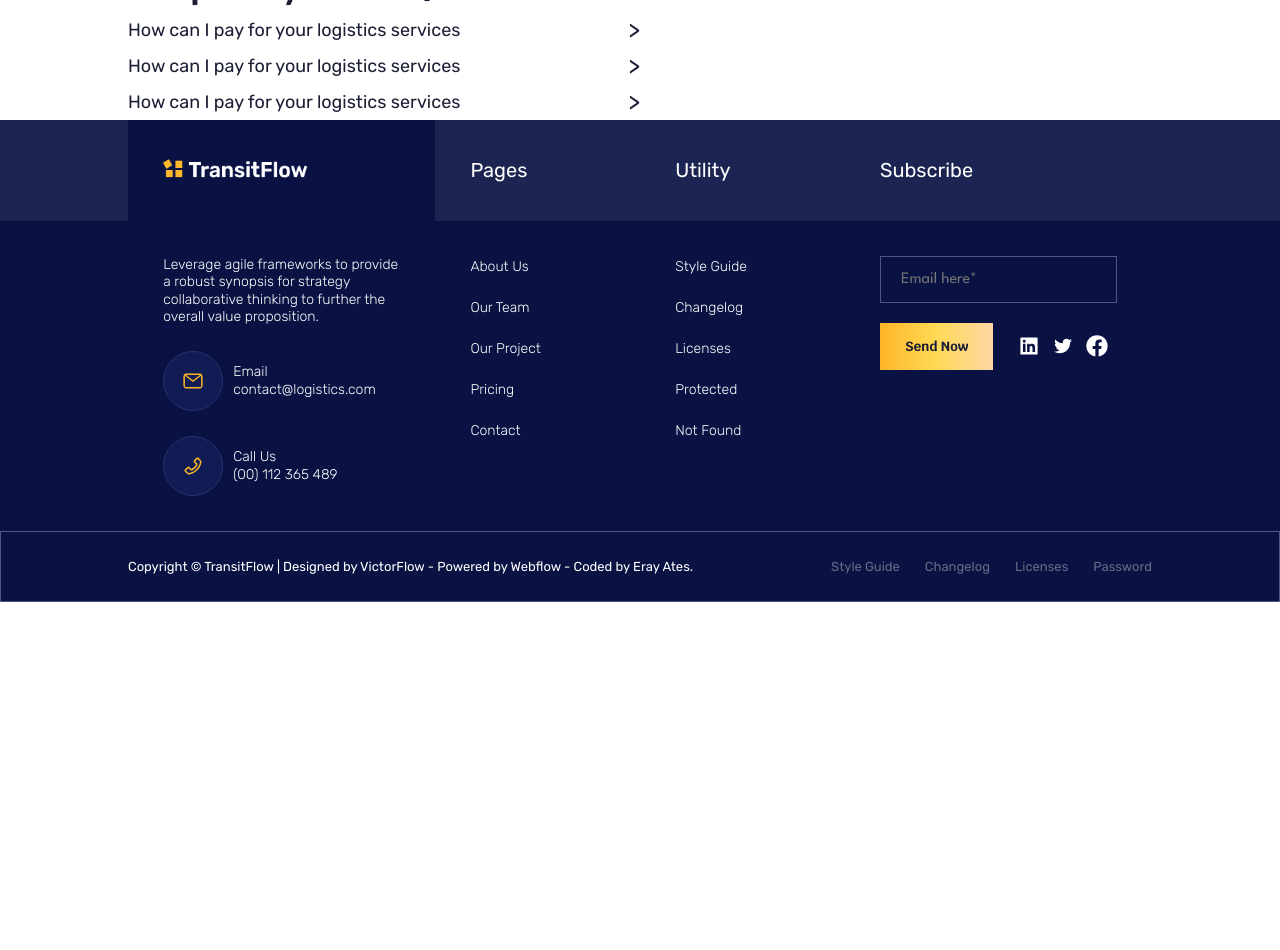
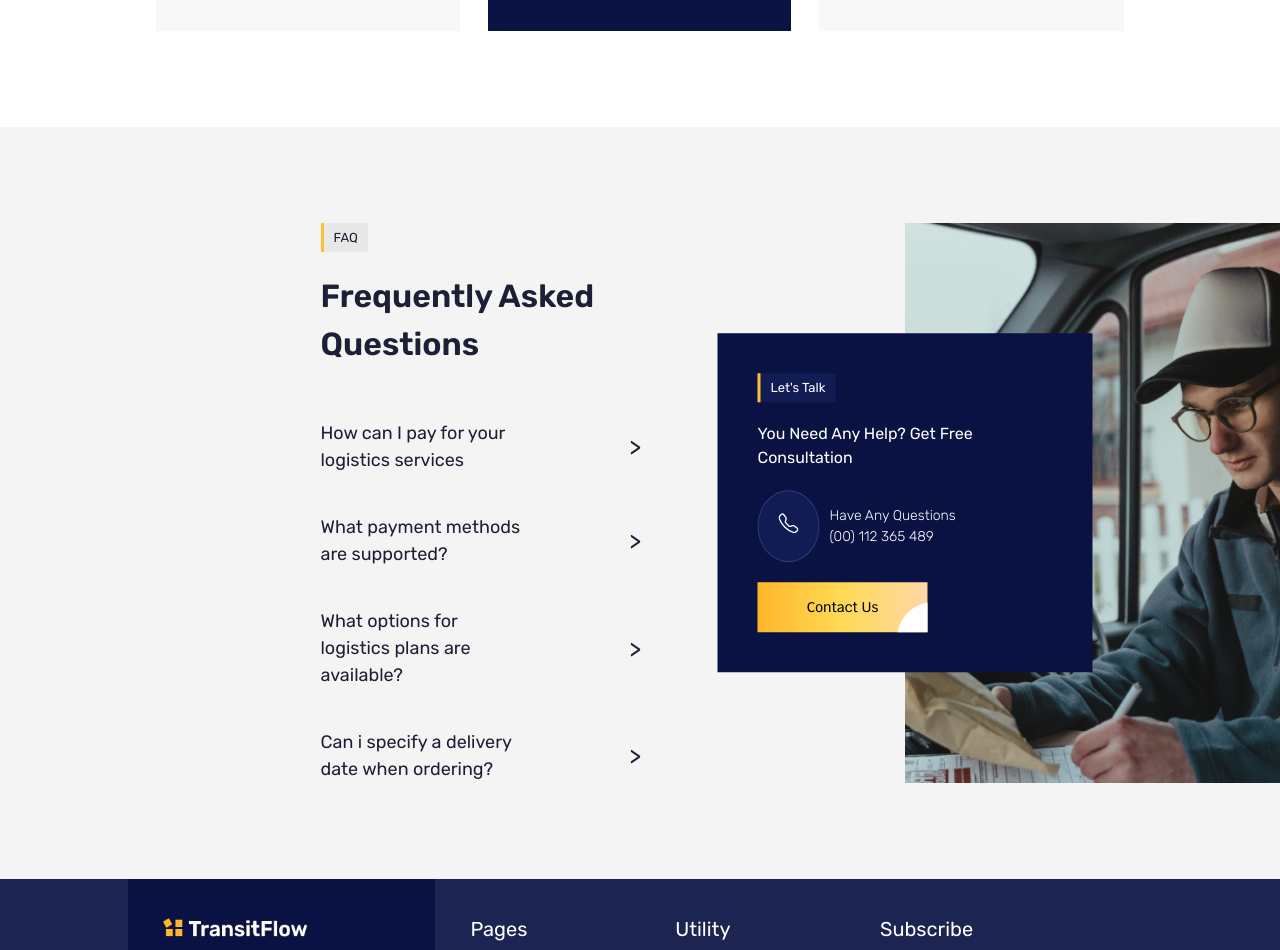
Before and after one commit to erayates/transitflow-website, a Next.js app: page /about-us in a window 1280 px wide. Shown: the part 4540-5490 px from the top of the page. Before the commit the page ends 5142 px from the top, so only its background shows below. Built offline with nearby package versions, Linux system fonts and the light colour scheme.

Commit message:
FAQ compenent and about us page created and added.

```diff
--- a/src/components/faq/index.js
+++ b/src/components/faq/index.js
@@ -4,14 +4,22 @@ import React, { useEffect, useRef } from "react";
 import styles from "./style.module.css";
 import Image from "next/image";
 
+import { BsTelephone } from "react-icons/bs";
+import Button from "../button";
+
 function FAQ() {
   const accordions = useRef([]);
 
   const handleAccordionClick = (idx) => {
+    const arr = [].slice.call(accordions.current.children);
+    arr.map((accordion) => accordion.children[1].style.display = "none");
+
+
     if (accordions.current.children[idx].children[1].style.display === "none") {
       accordions.current.children[idx].children[1].style.display = "block";
       return;
     }
+
     accordions.current.children[idx].children[1].style.display = "none";
   };
 
@@ -46,7 +54,7 @@ function FAQ() {
                 onClick={() => handleAccordionClick(1)}
               >
                 <div className={styles.accordionHeader}>
-                  <h3>How can I pay for your logistics services</h3>
+                  <h3>What payment methods are supported?</h3>
                   <p>{">"}</p>
                 </div>
                 <div className={styles.accordionContent}>
@@ -63,7 +71,24 @@ function FAQ() {
                 onClick={() => handleAccordionClick(2)}
               >
                 <div className={styles.accordionHeader}>
-                  <h3>How can I pay for your logistics services</h3>
+                  <h3>What options for logistics plans are available?</h3>
+                  <p>{">"}</p>
+                </div>
+                <div className={styles.accordionContent}>
+                  <p className={styles.accordionDescription}>
+                    Leverage agile frameworks to provide a robust synopsis for
+                    strategy foster collaborative thinking to further the
+                    overall value proposition. Organically grow the holistic
+                    world view of disruptive.
+                  </p>
+                </div>
+              </div>
+              <div
+                className={styles.accordion}
+                onClick={() => handleAccordionClick(3)}
+              >
+                <div className={styles.accordionHeader}>
+                  <h3>Can i specify a delivery date when ordering?</h3>
                   <p>{">"}</p>
                 </div>
                 <div className={styles.accordionContent}>
@@ -77,14 +102,32 @@ function FAQ() {
               </div>
             </div>
           </div>
-          <div className={styles.right}>
-            <div className={styles.image}>
-              <Image src="/assets/images/faq-photo.jpg" alt="FAQ Photo" fill />
+        </div>
+      </div>
+      <div className={styles.right}>
+        <div className={styles.image}>
+          <Image
+            src="/assets/images/faq-photo.jpg"
+            alt="FAQ Photo"
+            fill
+            objectFit="cover"
+          />
+        </div>
+        <div className={styles.rightBox}>
+          <p className={styles.rightBoxSubtitle}>Let's Talk</p>
+          <h3 className={styles.rightBoxTitle}>
+            You Need Any Help? Get Free Consultation
+          </h3>
+          <div>
+            <div>
+              <BsTelephone />
             </div>
-            <div className={styles.rightBox}>
-
+            <div>
+              <p>Have Any Questions</p>
+              <p>{"(00) 112 365 489"}</p>
             </div>
           </div>
+          <Button>Contact Us</Button>
         </div>
       </div>
     </section>
--- a/src/components/faq/style.module.css
+++ b/src/components/faq/style.module.css
@@ -1,3 +1,15 @@
+.section {
+  background-color: #f4f4f4;
+  display: flex;
+  padding: 6rem 0;
+}
+
+.content {
+  display: flex;
+  justify-content: flex-end;
+  margin-right: 4rem;
+}
+
 .subtitle {
   background-color: #e8e8e8;
   padding: 5px 10px;
@@ -11,11 +23,21 @@
   color: var(--dark);
   font-size: var(--font-size-md);
   font-weight: 600;
+  max-width: 300px;
+}
+
+.accordions {
+  margin-top: 2rem;
+  display: flex;
+  flex-direction: column;
+  gap: 40px;
+  width: 100%;
 }
 
 .accordionHeader {
   display: flex;
   align-items: center;
+  gap: 100px;
   justify-content: space-between;
   color: var(--dark);
 }
@@ -32,8 +54,16 @@
   font-size: 18px;
 }
 
-.accordionContent{
-    display: none;
+.accordionContent {
+  transition: opacity 1s ease-out;
+  opacity: 0;
+  height: 0;
+  overflow: hidden;
+}
+
+.accordionContent.active {
+  opacity: 1;
+  height: auto;
 }
 
 .accordionContent > p {
@@ -42,16 +72,66 @@
   color: var(--dark-light);
 }
 
-.left{
-    max-width: 50%;
+.content {
+  display: flex;
 }
 
-.right{
-    width: 50%;
+.left {
+  display: flex;
+  flex-direction: column;
+  gap: 20px;
+  max-width: 50%;
 }
 
-.image{
-    position: relative;
-    width: 100%;
-    height: 100%;
+.right {
+  position: relative;
+  width: 50%;
+  min-height: 400px;
+  margin-left: 200px;
 }
+
+.image {
+  width: 100%;
+  height: 100%;
+}
+
+.rightBox {
+  display: flex;
+  flex-direction: column;
+  gap: 20px;
+  position: absolute;
+  top: 50%;
+  transform: translate(-50%, -50%);
+  background-color: #091242;
+  color: #fff;
+  padding: 40px;
+  width: fit-content;
+}
+
+.rightBox > div {
+  display: flex;
+  align-items: center;
+  font-weight: 200;
+  font-size: var(--font-size-xsm);
+}
+
+.rightBox > div > div:first-child {
+  margin-right: 10px;
+  background-color: #111c55;
+  border: 1px solid #2d3a7b;
+  border-radius: 50%;
+  font-size: 20px;
+  padding: 20px;
+}
+
+.rightBoxSubtitle {
+  font-size: var(--font-size-xxs);
+  background-color: #111c55;
+  width: fit-content;
+  border-left: 3px solid var(--primary);
+  padding: 5px 10px;
+}
+
+.rightBoxTitle {
+  max-width: 300px;
+}
--- a/src/containers/about-us-container/index.js
+++ b/src/containers/about-us-container/index.js
@@ -7,6 +7,8 @@ import Team from "@/components/team";
 import Testimonial from "@/components/testimonial";
 import PricingTable from "@/components/pricing-table";
 import FAQ from "@/components/faq";
+
+import styles from "./style.module.css";
 
 function AboutContainer() {
   return (
@@ -21,7 +23,9 @@ function AboutContainer() {
       <WhatWeDo />
 
       <Team />
-      <Testimonial />
+      <div className={styles.testimonialDiv}>
+        <Testimonial />
+      </div>
       <PricingTable />
       <FAQ />
     </main>
--- a/src/containers/about-us-container/style.module.css
+++ b/src/containers/about-us-container/style.module.css
@@ -0,0 +1,4 @@
+.testimonialDiv{
+    background-color: #F4F4F4;
+    padding: 6rem 0;
+}
```
